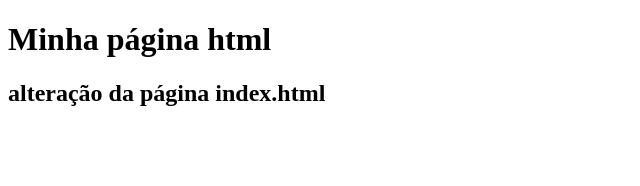
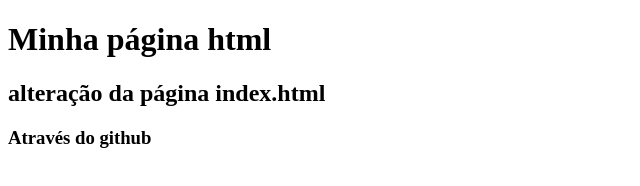
Before and after one commit to Camenraider/gama-no-github, a plain HTML site: page index.html in a window 1280 px wide. Shown: the whole page, without its empty margins (0-640 px from the left). Drawn offline with Linux system fonts and the light colour scheme.

Commit message:
alteração apartir do github

```diff
--- a/index.html
+++ b/index.html
@@ -10,6 +10,7 @@
 
     <h1>Minha página html</h1>
     <h2>alteração da página index.html</h2>
+    <h3>Através do github</h3>
 
 </body>
 </html>
```
